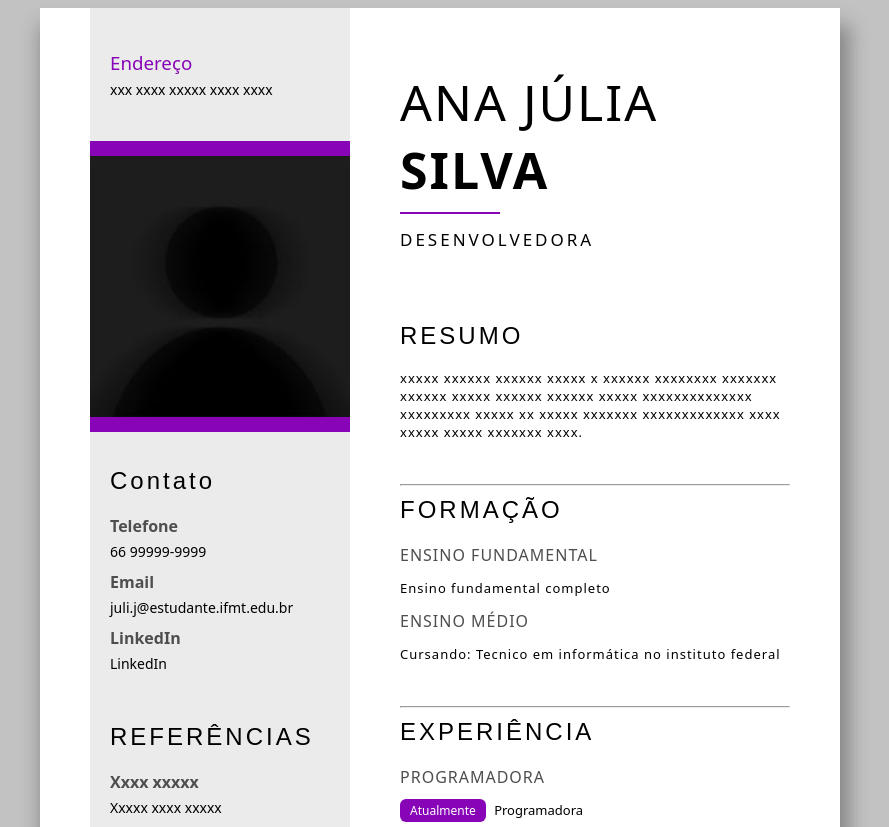
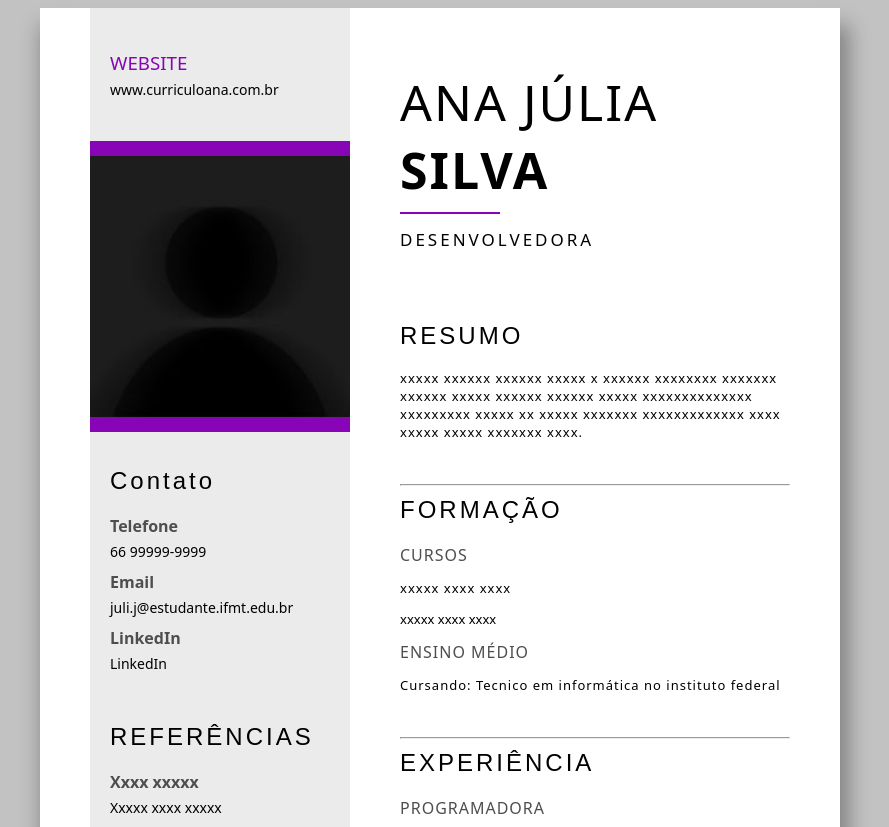
Before and after one commit to Anajuliax/curriculo, a plain HTML site: page ProjetoIF/index.html in a window 1280 px wide. Shown: the top 827 px of the page, without its empty margins (200-1089 px from the left). Drawn offline with Linux system fonts and the light colour scheme.

Commit message:
Add files via upload

```diff
--- a/ProjetoIF/index.html
+++ b/ProjetoIF/index.html
@@ -11,8 +11,8 @@
 		<div class="left-side">
 			<br/>
 			<div class="content">
-				<h3>Endereço</h3>
-				<p>xxx xxxx xxxxx xxxx xxxx</p>
+				<h3>WEBSITE</h3>
+				<p>www.curriculoana.com.br</p>
 			</div>
 			<br/>
 			<img src="Imagens/perfil.jpg" width="100%" class="profile-img"/>
@@ -54,8 +54,9 @@
                 <hr>
 
 				<h2>FORMAÇÃO</h2>
-				<h4 class="sub-heading">ENSINO FUNDAMENTAL</h4>
-                <p class="para1">Ensino fundamental completo</p>
+				<h4 class="sub-heading">CURSOS</h4>
+                <p class="para1">xxxxx xxxx xxxx</p>
+                <p class="para2">xxxxx xxxx xxxx</p>
 				<h4 class="sub-heading">ENSINO MÉDIO</h4>
 				<p class="para1">Cursando: Tecnico em informática no instituto federal</p>
 				<br/>
```
